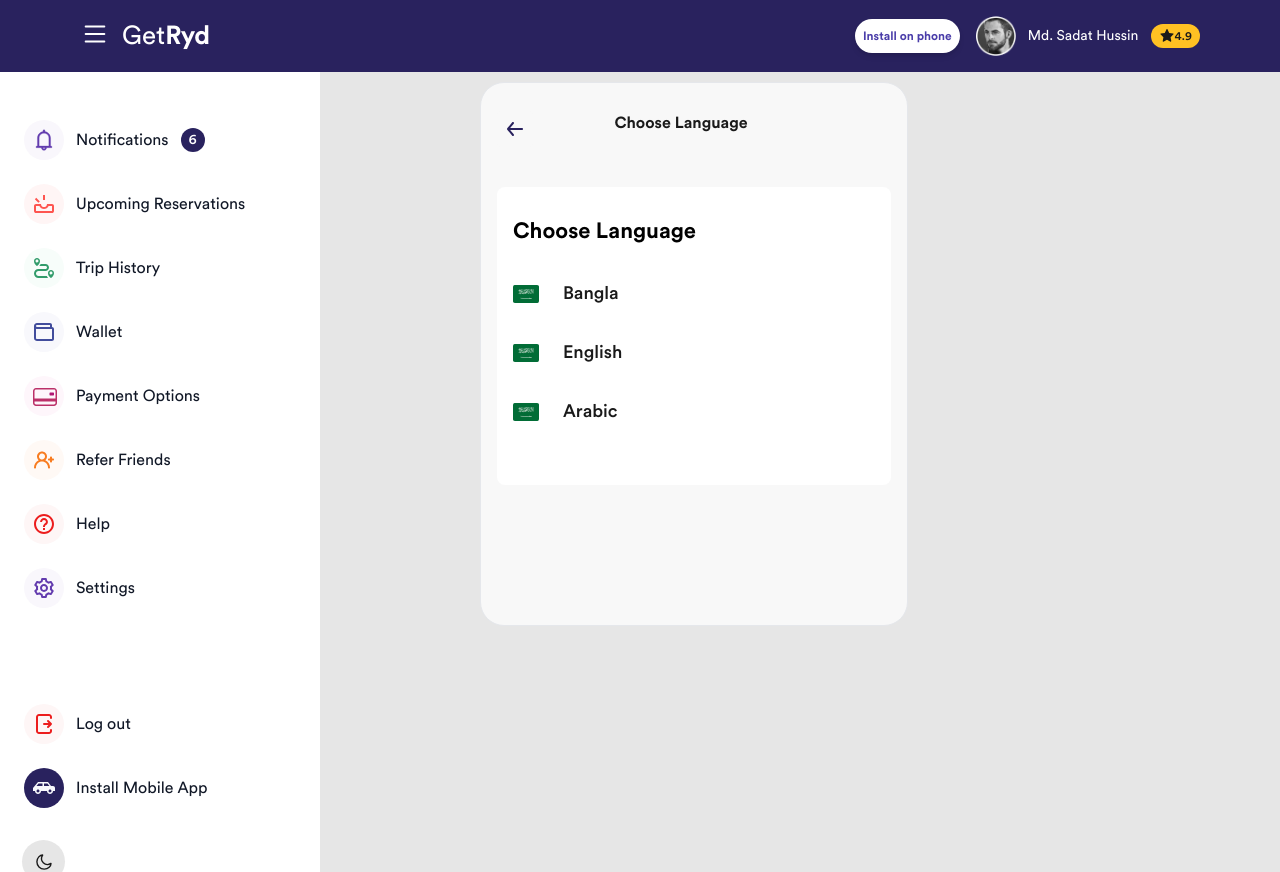
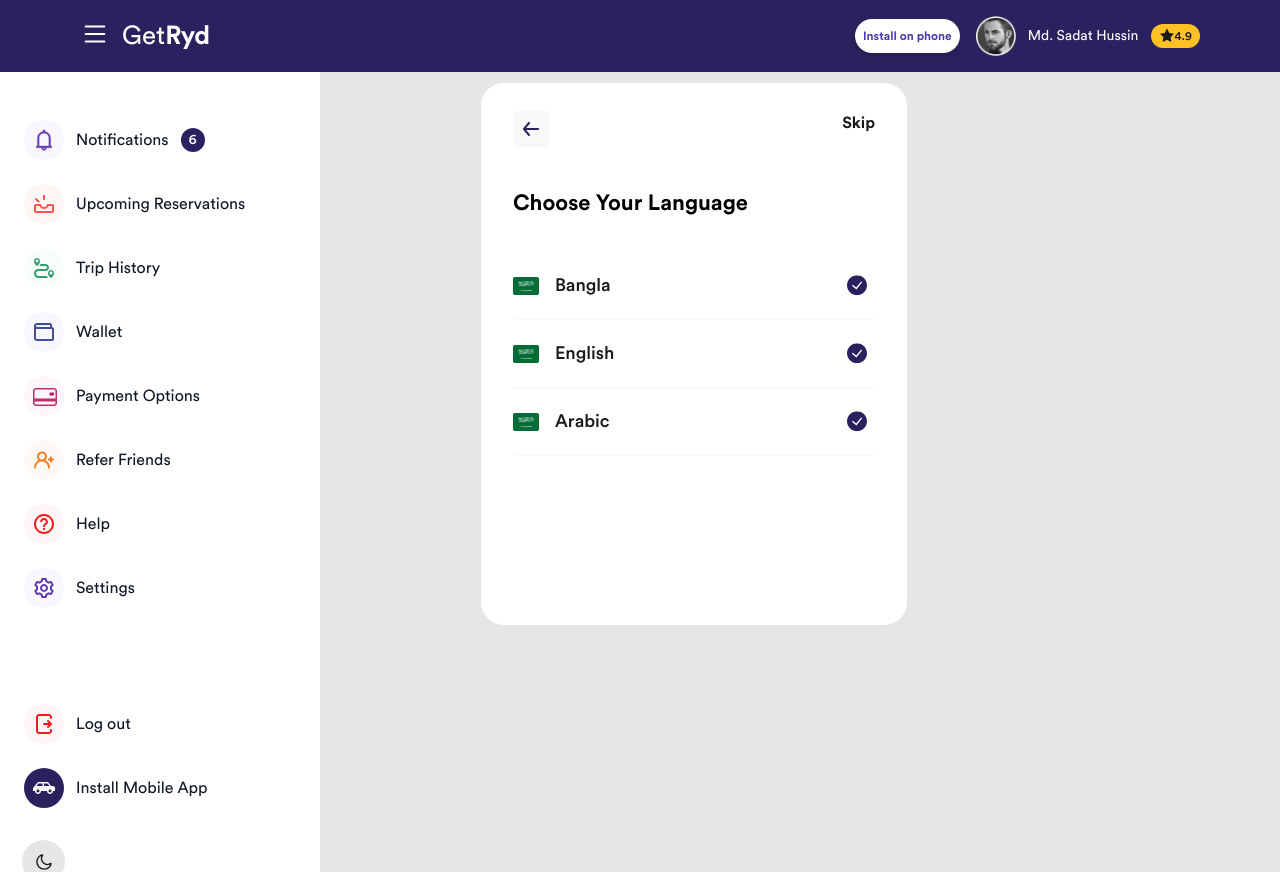
Before and after one commit to shohan-ch/ride-sharing-platform, a Next.js app: page /language in a window 1280 px wide. Built offline with nearby package versions, Linux system fonts and the light colour scheme.

Commit message:
language page initially done

```diff
--- a/src/components/Language/CountryFlagList.jsx
+++ b/src/components/Language/CountryFlagList.jsx
@@ -1,3 +1,5 @@
+import IconSvg from "@/icons/IconSvg";
+
 const CountryFlagList = ({ title, flag, clickHandler }) => {
   let images = {
     arabic: "/assets/images/flags/arabic.png",
@@ -8,29 +10,26 @@ const CountryFlagList = ({ title, flag, clickHandler }) => {
   };
   return (
     <>
-      <button className="block" value={title}>
-        <div className="mb-8 flex cursor-pointer gap-x-6">
-          <div className="self-center">
-            <img src={images[flag]} alt={flag} />
+      <button
+        className="block w-full border-b border-gray-1 py-3 pl-0 pr-2 hover:border-gray-2 "
+        value={title}
+      >
+        <div className="mx-auto my-2 flex cursor-pointer items-center justify-between gap-x-6">
+          <div className="flex items-center gap-x-4">
+            <div>
+              <img src={images[flag]} alt={flag} />
+            </div>
+            <div>
+              <p className="pr-3 text-[18px]  font-medium text-black dark:text-white 2xs:text-[14px]">
+                {title}
+              </p>
+            </div>
           </div>
-          <div className="self-center ">
-            <p className="pr-3 text-[18px]  font-medium text-black dark:text-white 2xs:text-[14px]">
-              {title}
-            </p>
-          </div>
+
+          <IconSvg name={"checkMark"} />
         </div>
+        {/* <hr /> */}
       </button>
-
-      {/* <div className="flex mb-8 cursor-pointer gap-x-6">
-        <div className="self-center">
-          <img src={images[image]} />
-        </div>
-        <div className="self-center ">
-          <p className="pr-3 text-[18px]  font-medium text-black dark:text-white 2xs:text-[14px]">
-            {title}
-          </p>
-        </div>
-      </div> */}
     </>
   );
 };
--- a/src/components/Language/LanguageView.jsx
+++ b/src/components/Language/LanguageView.jsx
@@ -19,24 +19,24 @@ const LanguageView = () => {
   return (
     <>
       <section className="sec items-center justify-center md:block md:h-full md:w-full lg:flex lg:justify-start lg:pl-[480px] lg:pt-[10px] 2xs:block 2xs:h-full 2xs:w-full">
-        <div className="wrapper relative border bg-gray-1 px-4 pt-5 dark:bg-dark-bg sm:pb-8 sm:dark:border-0 lg:w-[428px] lg:rounded-3xl lg:dark:border 2xl:min-h-[85vh] 3xl:min-h-[88vh] 2xs:w-auto 2xs:pt-2 2xs:pb-10 2xs:dark:border-0">
+        <div className="wrapper relative border bg-white px-4 pt-5 dark:bg-dark-bg sm:pb-8 sm:dark:border-0 lg:w-[428px] lg:rounded-3xl lg:dark:border 2xl:min-h-[85vh] 3xl:min-h-[88vh] 2xs:w-auto 2xs:pt-2 2xs:pb-10 2xs:dark:border-0">
           <div className="sm:pt-4 sm:text-left lg:pt-0 2xs:px-0 2xs:pt-0 2xs:text-left">
             <div className="scroll_div h-full overflow-y-auto overflow-x-hidden py-2 dark:border-[#2C2C35] md:h-full lg:h-[390px] xl:h-[490px] 2xl:h-[490px] 3xl:h-[700px]">
-              <div className="pickup_header mb-10 flex md:pr-[86px] lg:pr-[62px] 2xs:mb-3 2xs:pr-4">
+              <div className="pickup_header mb-10 flex px-4">
                 <div>
                   <Link href={`/wallet/business_profile`}>
                     <img src="/assets/icons/back.svg" alt="svg_icon" />
                   </Link>
                 </div>
-                <h2 className="mx-auto font-extrabold text-black dark:text-gray-2 2xl:text-22 3xl:text-[24px] 2xs:text-[18px]">
-                  Choose Language
+                <h2 className="ml-auto font-extrabold text-black dark:text-gray-2  2xl:text-[20px] 2xs:text-[18px]">
+                  Skip
                 </h2>
               </div>
               {/* Item content */}
-              <div className="mx-auto mt-4 rounded-lg bg-white px-4 py-7 dark:bg-dark-2 dark:text-white">
+              <div className="mx-auto mt-4 rounded-lg px-4 dark:bg-dark-2 dark:text-white">
                 <div className="item rounded-5 rounded-lg dark:text-white">
                   <h2 className="mb-8 font-bold md:text-[20px] lg:text-[22px] 2xs:text-[18px]">
-                    Choose Language
+                    Choose Your Language
                   </h2>
 
                   {languageData &&
@@ -46,11 +46,6 @@ const LanguageView = () => {
                         flag={language.flag}
                       />
                     ))}
-                  {/* <CountryFlagList title={"Arabic"} image={"certify"} />
-                  <CountryFlagList title={"Chrome river"} image={"chrome"} />
-                  <CountryFlagList title={"Expensify"} image={"expensify"} />
-                  <CountryFlagList title={"Expensya"} image={"expensya"} />
-                  <CountryFlagList title={"Happy"} image={"happy"} /> */}
                 </div>
               </div>
             </div>
```
